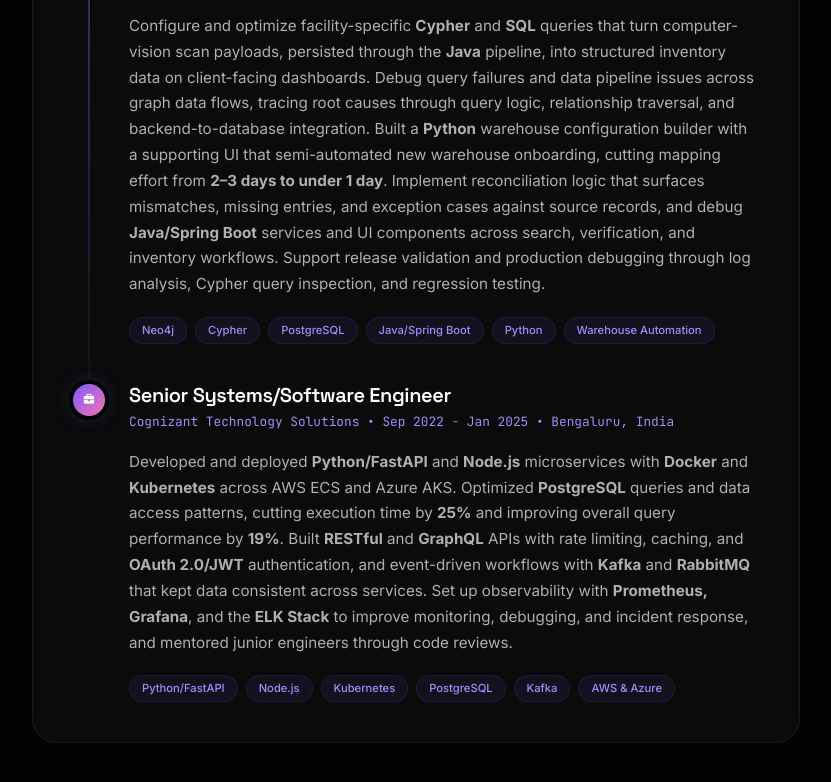
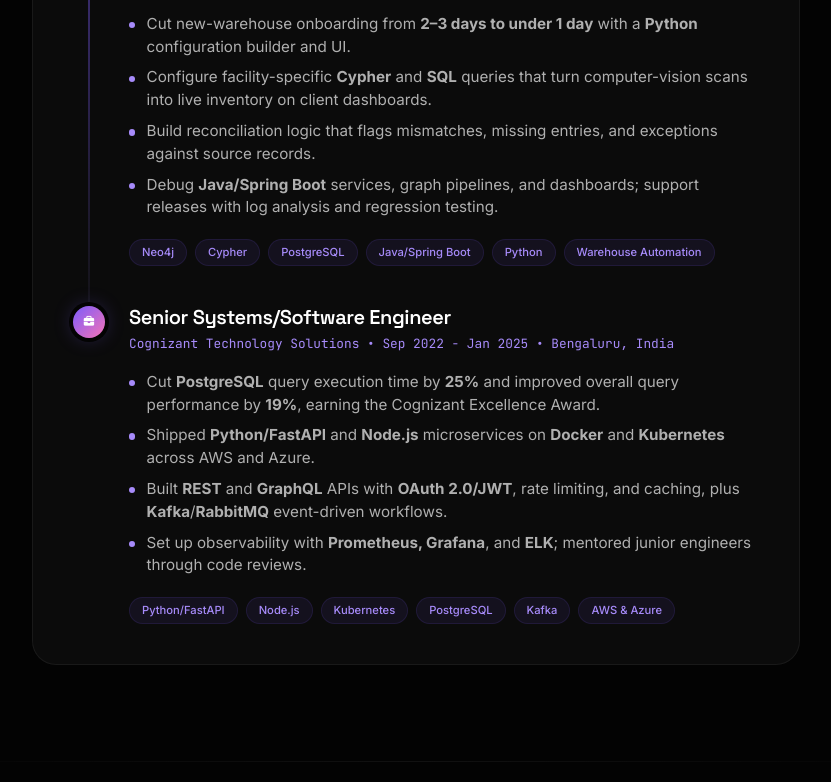
Before and after one commit to Divyajeet7978/Portfolio_Redesigned, a website: page index.html in a window 1280 px wide. Shown: the part 1128-1910 px from the top of the page, without its empty margins (224-1055 px from the left). Drawn offline with Linux system fonts and the light colour scheme.

Commit message:
Condense work experience into scannable highlights

```diff
--- a/css/style.css
+++ b/css/style.css
@@ -1028,6 +1028,31 @@ html.light .cta-button:hover {
     box-shadow: 0 0 0 4px var(--bg-primary), 0 0 20px rgba(124, 92, 252, 0.3);
 }
 
+.exp-points {
+    list-style: none;
+    margin: 0 0 1.25rem;
+    padding: 0;
+    color: var(--text-secondary);
+    font-size: 0.95rem;
+}
+
+.exp-points li {
+    position: relative;
+    padding-left: 1.1rem;
+    margin-bottom: 0.5rem;
+}
+
+.exp-points li::before {
+    content: '';
+    position: absolute;
+    left: 0;
+    top: 0.6em;
+    width: 0.4rem;
+    height: 0.4rem;
+    border-radius: 50%;
+    background: var(--primary-light);
+}
+
 /* === PROJECTS SECTION === */
 
 /* Filter Tabs */
@@ -2144,6 +2169,19 @@ footer a:hover {
         padding-left: 2.5rem;
     }
 
+    .exp-card {
+        padding: 1.5rem 1.25rem !important;
+    }
+
+    .exp-points {
+        font-size: 0.9rem;
+        line-height: 1.55;
+    }
+
+    .exp-points li {
+        margin-bottom: 0.4rem;
+    }
+
     .timeline-item::before {
         left: 11px;
     }
--- a/index.html
+++ b/index.html
@@ -142,7 +142,7 @@
             </div>
 
             <!-- Experience Timeline -->
-            <div class="glass-card animate-on-scroll" style="padding: 2.5rem; max-width: 48rem; margin: 3rem auto 0;">
+            <div class="glass-card exp-card animate-on-scroll" style="padding: 2.5rem; max-width: 48rem; margin: 3rem auto 0;">
                 <div class="relative">
                     <!-- Vimaan Robotics -->
                     <div class="timeline-item">
@@ -154,21 +154,21 @@
                                 style="font-family: var(--font-mono); font-size: 0.8rem; color: var(--primary-light); margin-bottom: 1rem;">
                                 Vimaan Robotics &bull; Aug 2025 - Present &bull; Bengaluru, India
                             </p>
-                            <p style="color: var(--text-secondary); font-size: 0.95rem; margin-bottom: 1.25rem;">
-                                Configure and optimize facility-specific <strong>Cypher</strong> and
-                                <strong>SQL</strong> queries that turn computer-vision scan payloads, persisted through
-                                the <strong>Java</strong> pipeline, into structured inventory data on client-facing
-                                dashboards. Debug query failures and data pipeline issues across graph data flows,
-                                tracing root causes through query logic, relationship traversal, and
-                                backend-to-database integration. Built a <strong>Python</strong> warehouse
-                                configuration builder with a supporting UI that semi-automated new warehouse
-                                onboarding, cutting mapping effort from <strong>2–3 days to under 1 day</strong>.
-                                Implement reconciliation logic that surfaces mismatches, missing entries, and exception
-                                cases against source records, and debug <strong>Java/Spring Boot</strong> services and
-                                UI components across search, verification, and inventory workflows. Support release
-                                validation and production debugging through log analysis, Cypher query inspection, and
-                                regression testing.
-                            </p>
+                            <ul class="exp-points">
+
+                                <li>Cut new-warehouse onboarding from <strong>2–3 days to under 1 day</strong> with a
+                                    <strong>Python</strong> configuration builder and UI.</li>
+
+                                <li>Configure facility-specific <strong>Cypher</strong> and <strong>SQL</strong> queries that turn
+                                    computer-vision scans into live inventory on client dashboards.</li>
+
+                                <li>Build reconciliation logic that flags mismatches, missing entries, and exceptions against
+                                    source records.</li>
+
+                                <li>Debug <strong>Java/Spring Boot</strong> services, graph pipelines, and dashboards; support
+                                    releases with log analysis and regression testing.</li>
+
+                            </ul>
                             <div style="display: flex; flex-wrap: wrap; gap: 0.5rem;">
                                 <span class="tag-pill">Neo4j</span>
                                 <span class="tag-pill">Cypher</span>
@@ -189,19 +189,21 @@
                                 style="font-family: var(--font-mono); font-size: 0.8rem; color: var(--primary-light); margin-bottom: 1rem;">
                                 Cognizant Technology Solutions &bull; Sep 2022 - Jan 2025 &bull; Bengaluru, India
                             </p>
-                            <p style="color: var(--text-secondary); font-size: 0.95rem; margin-bottom: 1.25rem;">
-                                Developed and deployed <strong>Python/FastAPI</strong> and <strong>Node.js</strong>
-                                microservices with <strong>Docker</strong> and <strong>Kubernetes</strong> across AWS
-                                ECS and Azure AKS. Optimized <strong>PostgreSQL</strong> queries and data access
-                                patterns, cutting execution time by <strong>25%</strong> and improving overall query
-                                performance by <strong>19%</strong>. Built <strong>RESTful</strong> and
-                                <strong>GraphQL</strong> APIs with rate limiting, caching, and <strong>OAuth 2.0/JWT</strong>
-                                authentication, and event-driven workflows with <strong>Kafka</strong> and
-                                <strong>RabbitMQ</strong> that kept data consistent across services. Set up
-                                observability with <strong>Prometheus, Grafana</strong>, and the <strong>ELK
-                                    Stack</strong> to improve monitoring, debugging, and incident response, and
-                                mentored junior engineers through code reviews.
-                            </p>
+                            <ul class="exp-points">
+
+                                <li>Cut <strong>PostgreSQL</strong> query execution time by <strong>25%</strong> and improved overall
+                                    query performance by <strong>19%</strong>, earning the Cognizant Excellence Award.</li>
+
+                                <li>Shipped <strong>Python/FastAPI</strong> and <strong>Node.js</strong> microservices on
+                                    <strong>Docker</strong> and <strong>Kubernetes</strong> across AWS and Azure.</li>
+
+                                <li>Built <strong>REST</strong> and <strong>GraphQL</strong> APIs with <strong>OAuth 2.0/JWT</strong>,
+                                    rate limiting, and caching, plus <strong>Kafka</strong>/<strong>RabbitMQ</strong> event-driven workflows.</li>
+
+                                <li>Set up observability with <strong>Prometheus, Grafana</strong>, and <strong>ELK</strong>; mentored
+                                    junior engineers through code reviews.</li>
+
+                            </ul>
                             <div style="display: flex; flex-wrap: wrap; gap: 0.5rem;">
                                 <span class="tag-pill">Python/FastAPI</span>
                                 <span class="tag-pill">Node.js</span>
```
